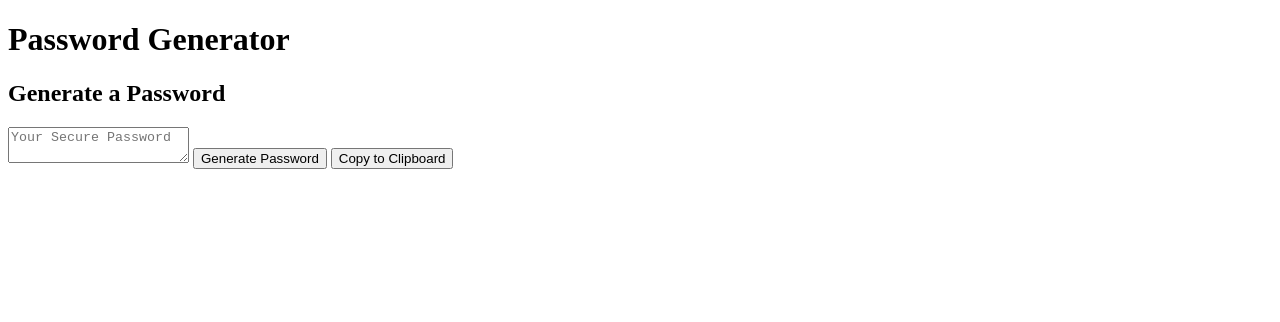
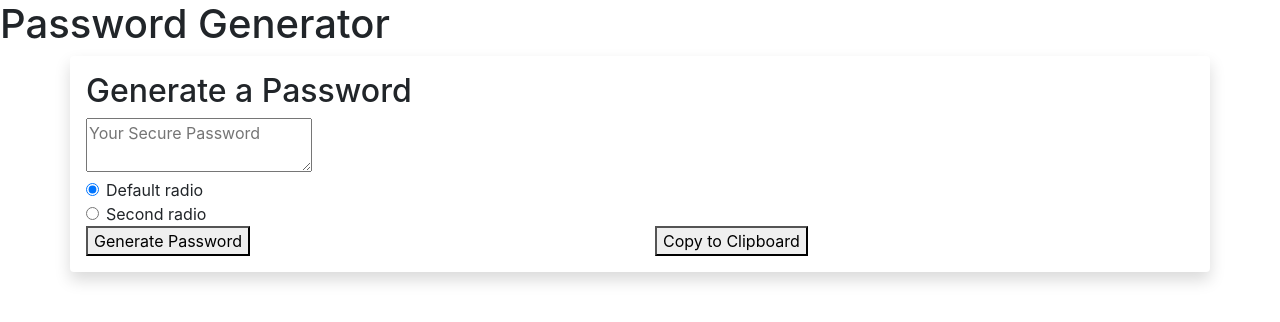
Before and after one commit to TheMatthewSawyer/MatthewsPasswordGenerator, a plain HTML site: page index.html in a window 1280 px wide. Drawn offline with nearby package versions, Linux system fonts and the light colour scheme.

Commit message:
Added bootstrap functionality and structure to the initial file. Test radio options also added

```diff
--- a/index.html
+++ b/index.html
@@ -5,21 +5,84 @@
     <meta name="viewport" content="width=device-width, initial-scale=1.0" />
     <meta http-equiv="X-UA-Compatible" content="ie=edge" />
     <title>Password Generator</title>
+
+    <link rel="stylesheet" href="https://stackpath.bootstrapcdn.com/bootstrap/4.4.1/css/bootstrap.min.css" integrity="sha384-Vkoo8x4CGsO3+Hhxv8T/Q5PaXtkKtu6ug5TOeNV6gBiFeWPGFN9MuhOf23Q9Ifjh" crossorigin="anonymous">
+    <link rel="stylesheet" type="text/css" href="style.css">
+    <script src="https://code.jquery.com/jquery-3.4.1.slim.min.js" integrity="sha384-J6qa4849blE2+poT4WnyKhv5vZF5SrPo0iEjwBvKU7imGFAV0wwj1yYfoRSJoZ+n" crossorigin="anonymous"></script>
+    <script src="https://cdn.jsdelivr.net/npm/popper.js@1.16.0/dist/umd/popper.min.js" integrity="sha384-Q6E9RHvbIyZFJoft+2mJbHaEWldlvI9IOYy5n3zV9zzTtmI3UksdQRVvoxMfooAo" crossorigin="anonymous"></script>
+    <script src="https://stackpath.bootstrapcdn.com/bootstrap/4.4.1/js/bootstrap.min.js" integrity="sha384-wfSDF2E50Y2D1uUdj0O3uMBJnjuUD4Ih7YwaYd1iqfktj0Uod8GCExl3Og8ifwB6" crossorigin="anonymous"></script>
+    <script src="javascript.js"></script>
+
   </head>
   <body>
+
     <header>
       <h1>Password Generator</h1>
     </header>
+
+    <div class="container shadow p-3 mb-5 bg-white rounded">
+      <div class="margin">
+
+        <div class="row">
+
+          <div class="col-md-12">
             <h2>Generate a Password</h2>
+          </div>
+
+        </div>
+
+        <div class="row">
+
+          <div class="col-md-12">
             <textarea
               readonly
               id="password"
               placeholder="Your Secure Password"
               aria-label="Generated Password"
             ></textarea>
+          </div>
+
+        </div>
+
+        <div class="options">
+
+          <div class="row">
+
+            <div class="col-md-6">
+
+              <div class="form-check">
+                <input class="form-check-input" type="radio" name="exampleRadios" id="exampleRadios1" value="option1" checked>
+                <label class="form-check-label" for="exampleRadios1">
+                  Default radio
+                </label>
+              </div>
+              <div class="form-check">
+                <input class="form-check-input" type="radio" name="exampleRadios" id="exampleRadios2" value="option2">
+                <label class="form-check-label" for="exampleRadios2">
+                  Second radio
+                </label>
+              </div>
+
+            </div>
+
+          </div>
+
+        </div>
+
+        <div class="row">
+
+          <div class="col-md-6">
             <button id="generate">Generate Password</button>
-    <button id="copy">
-      Copy to Clipboard
-    </button>
+          </div>
+
+          <div class="col-md-6">
+            <button id="copy">Copy to Clipboard</button>
+          </div>
+
+        </div>
+
+      </div>
+    </div>
+
   </body>
 </html>
```
Lines whose indentation alone changed are shown as unchanged.
